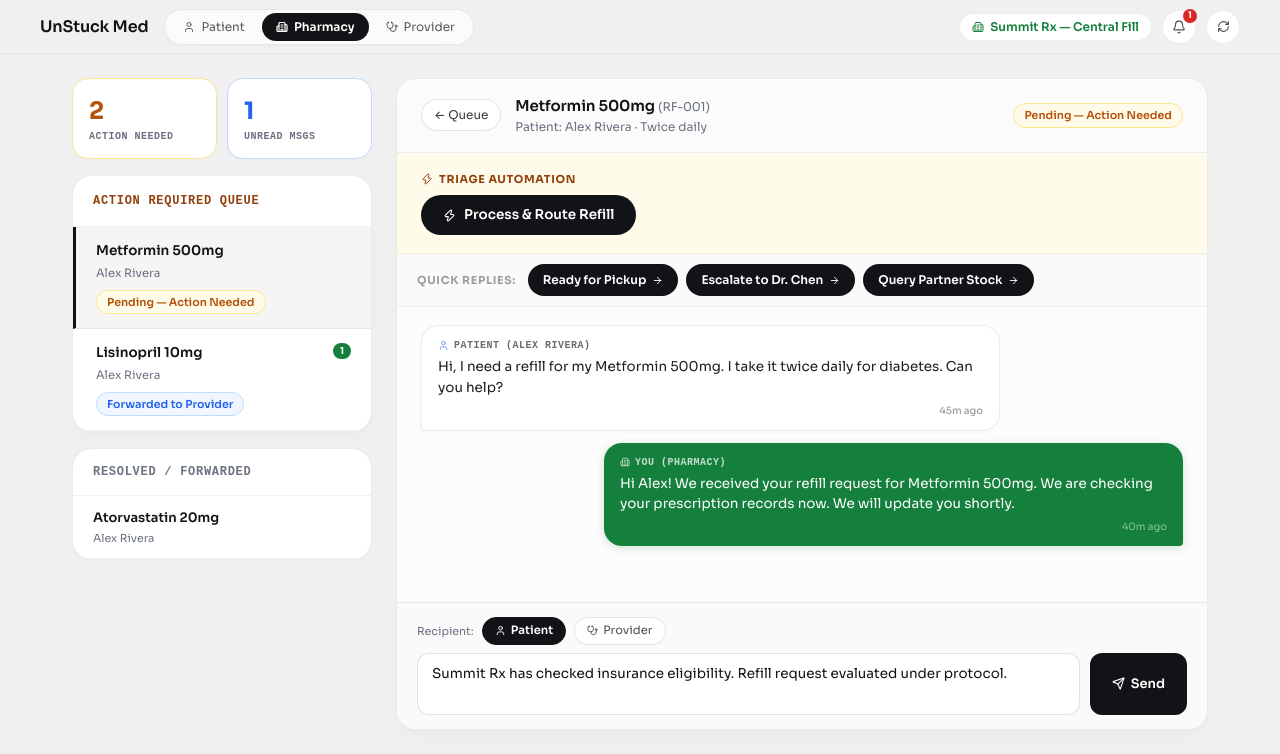
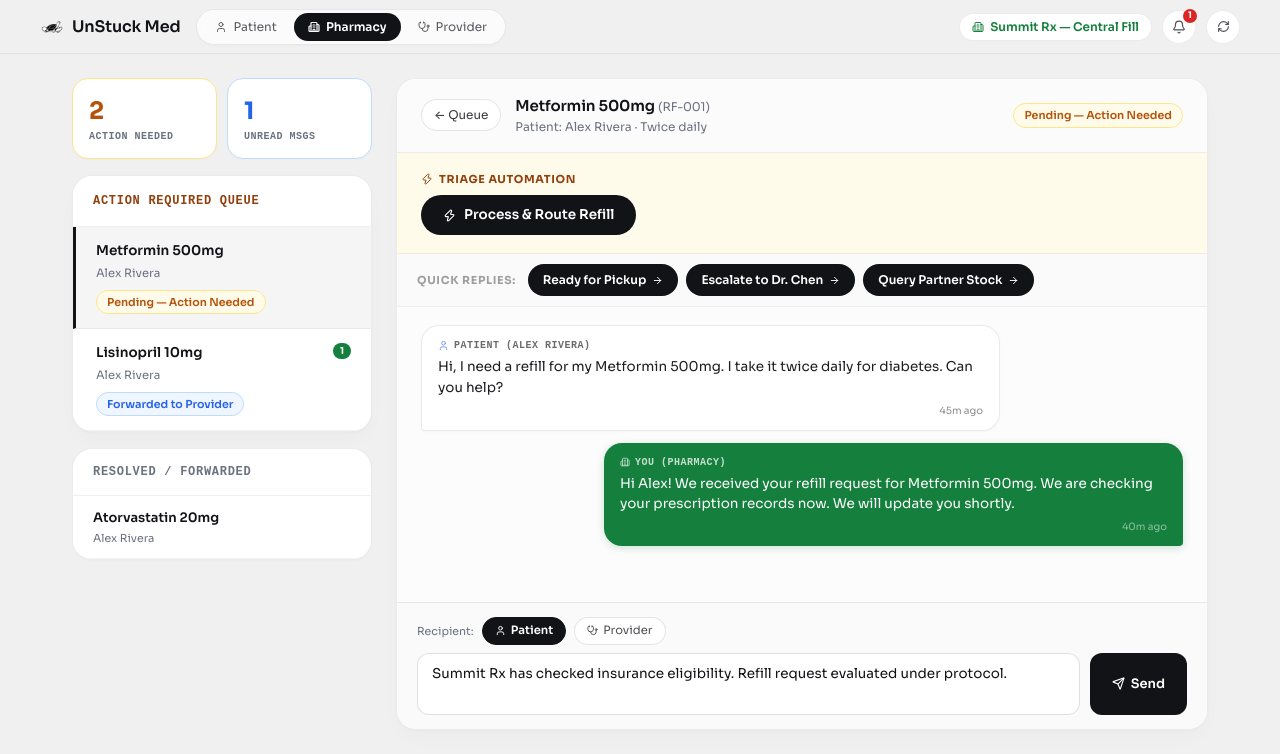
Before and after one commit to naagasumukh8/EON-2.0, a Next.js app: page /pharmacy in a window 1280 px wide. Shown: the top 754 px of the page. Built offline with nearby package versions, Linux system fonts and the light colour scheme; a web font is replaced by a local one.

Commit message:
brand: embed pixel turtle skateboard mascot as brand logo next to UnStuck Med across all pages

```diff
--- a/app/page.tsx
+++ b/app/page.tsx
@@ -54,8 +54,13 @@ function Nav() {
   return (
     <header style={{ position: "sticky", top: 0, zIndex: 50, background: "rgba(240,240,240,0.82)", backdropFilter: "blur(18px)", borderBottom: "1px solid rgba(0,0,0,0.06)" }}>
       <div style={{ maxWidth: "1200px", margin: "0 auto", padding: "0 32px", height: "54px", display: "flex", alignItems: "center", justifyContent: "space-between" }}>
-        <Link href="/" style={{ fontFamily: '"Google Sans","Sora",sans-serif', fontWeight: 600, fontSize: "16px", color: "rgb(18,19,23)", textDecoration: "none", letterSpacing: "-0.01em" }}>
-          UnStuck Med
+        <Link href="/" style={{ fontFamily: '"Google Sans","Sora",sans-serif', fontWeight: 600, fontSize: "16px", color: "rgb(18,19,23)", textDecoration: "none", letterSpacing: "-0.01em", display: "flex", alignItems: "center", gap: "8px" }}>
+          <img
+            src="/icon.png"
+            alt="UnStuck Med Logo"
+            style={{ width: "24px", height: "24px", objectFit: "contain", display: "inline-block" }}
+          />
+          <span>UnStuck Med</span>
         </Link>
         <nav style={{ display: "flex", alignItems: "center", gap: "4px" }}>
           {[
--- a/app/patient/page.tsx
+++ b/app/patient/page.tsx
@@ -600,9 +600,17 @@ export default function PatientPage() {
                 color: "rgb(18,19,23)",
                 textDecoration: "none",
                 letterSpacing: "-0.01em",
+                display: "flex",
+                alignItems: "center",
+                gap: "8px",
               }}
             >
-              UnStuck Med
+              <img
+                src="/icon.png"
+                alt="UnStuck Med Logo"
+                style={{ width: "24px", height: "24px", objectFit: "contain", display: "inline-block" }}
+              />
+              <span>UnStuck Med</span>
             </Link>
             <RoleSwitcher current="patient" />
           </div>
--- a/app/pharmacy/page.tsx
+++ b/app/pharmacy/page.tsx
@@ -519,9 +519,17 @@ export default function PharmacyPage() {
                 color: "rgb(18,19,23)",
                 textDecoration: "none",
                 letterSpacing: "-0.01em",
+                display: "flex",
+                alignItems: "center",
+                gap: "8px",
               }}
             >
-              UnStuck Med
+              <img
+                src="/icon.png"
+                alt="UnStuck Med Logo"
+                style={{ width: "24px", height: "24px", objectFit: "contain", display: "inline-block" }}
+              />
+              <span>UnStuck Med</span>
             </Link>
             <RoleSwitcher current="pharmacy" />
           </div>
--- a/app/provider/page.tsx
+++ b/app/provider/page.tsx
@@ -628,9 +628,17 @@ export default function ProviderPage() {
                 color: "rgb(18,19,23)",
                 textDecoration: "none",
                 letterSpacing: "-0.01em",
+                display: "flex",
+                alignItems: "center",
+                gap: "8px",
               }}
             >
-              UnStuck Med
+              <img
+                src="/icon.png"
+                alt="UnStuck Med Logo"
+                style={{ width: "24px", height: "24px", objectFit: "contain", display: "inline-block" }}
+              />
+              <span>UnStuck Med</span>
             </Link>
             <RoleSwitcher current="provider" />
           </div>
--- a/components/AppHeader.tsx
+++ b/components/AppHeader.tsx
@@ -58,7 +58,12 @@ export function AppHeader({
             gap: "8px",
           }}
         >
-          UnStuck Med
+          <img
+            src="/icon.png"
+            alt="UnStuck Med Logo"
+            style={{ width: "24px", height: "24px", objectFit: "contain", display: "inline-block" }}
+          />
+          <span>UnStuck Med</span>
         </Link>
 
         <nav style={{ display: "flex", alignItems: "center", gap: "4px" }}>
```
